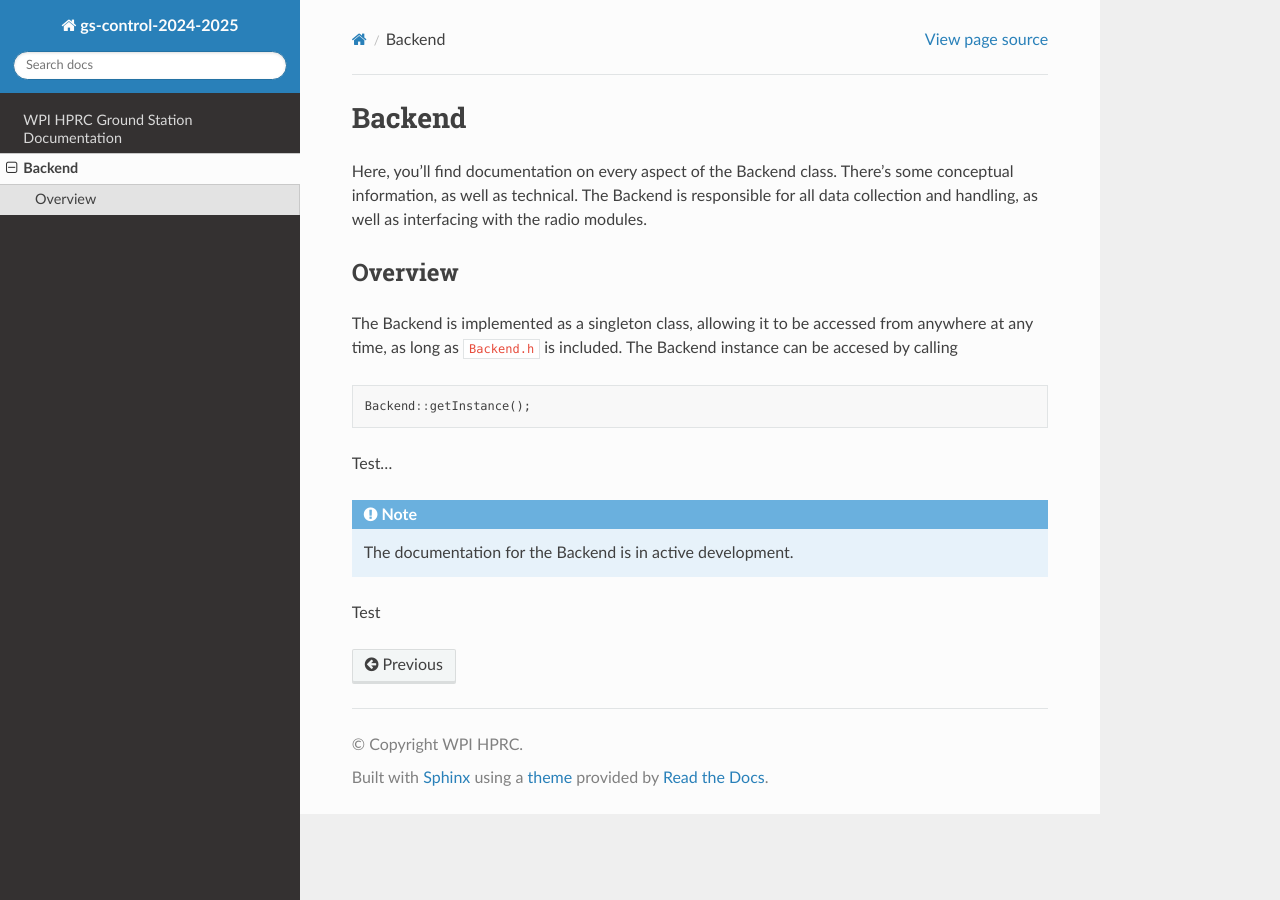
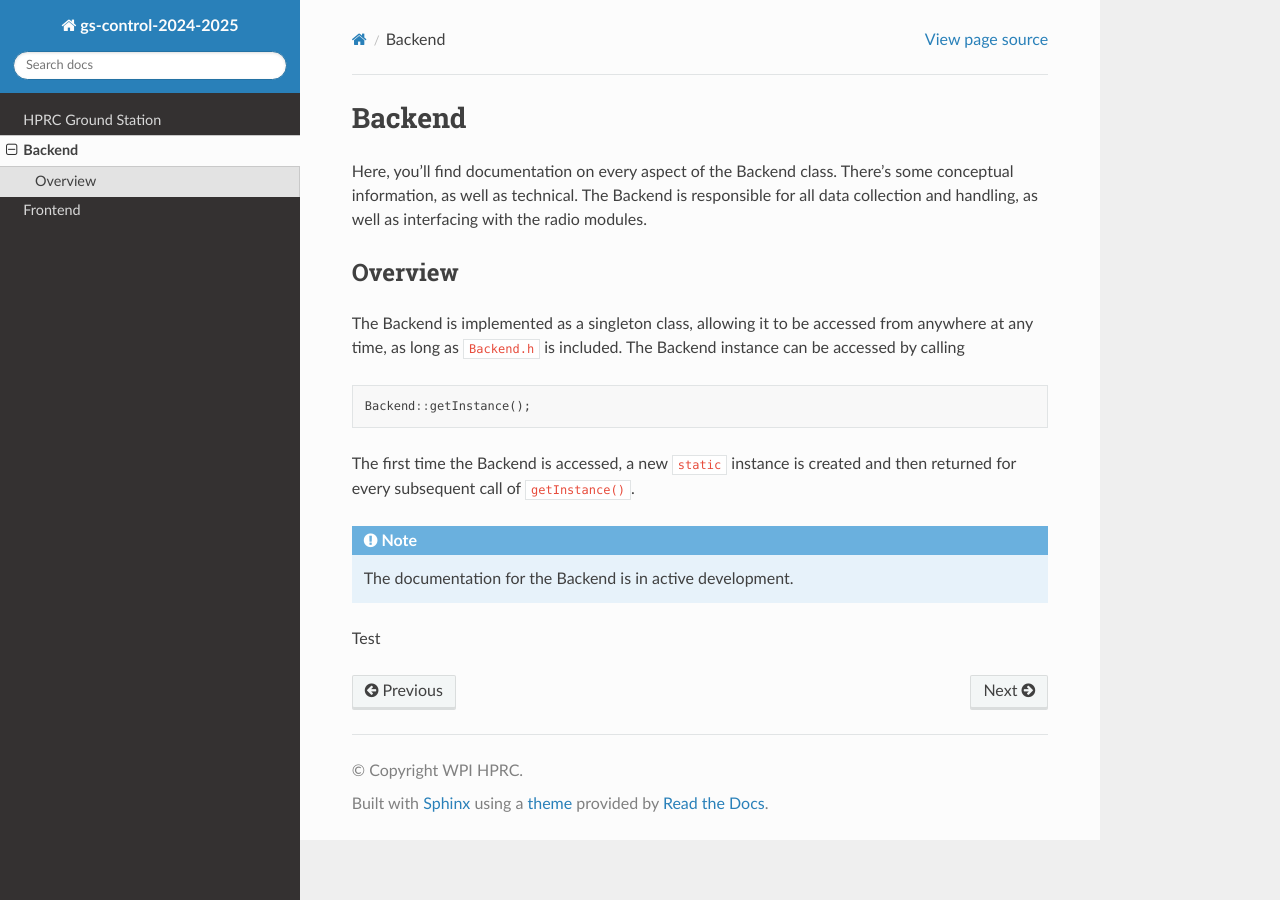
Before and after one commit to WPI-HPRC/gs-control-2024-2025, a Sphinx documentation site: the page built from docs/source/backend.rst, in a window 1280 px wide. Built offline with Sphinx 7.4.7 and the Read the Docs theme 3.1.0, drawn with Linux system fonts in a browser that asks for light colours.

Commit message:
added frontend doc

```diff
--- a/docs/source/backend.rst
+++ b/docs/source/backend.rst
@@ -8,13 +8,13 @@ Overview
 ########
 
 The Backend is implemented as a singleton class, allowing it to be accessed from anywhere at any time, as long as ``Backend.h`` is included.
-The Backend instance can be accesed by calling
+The Backend instance can be accessed by calling
 
 .. code-block:: cpp
 
     Backend::getInstance();
 
-Test...
+The first time the Backend is accessed, a new ``static`` instance is created and then returned for every subsequent call of ``getInstance()``.
 
 .. note::
     The documentation for the Backend is in active development.
--- /dev/null
+++ b/docs/source/frontend.rst
@@ -0,0 +1,4 @@
+Frontend
+========
+Here, you'll find documentation on the Frontend. The Frontend is responsible for all displays and provides an interface between the user and the Backend,
+The frontend does not exist as a single class, but rather a series of windows and widgets. Each window is its own class, as are widgets.
--- a/docs/source/index.rst
+++ b/docs/source/index.rst
@@ -1,4 +1,4 @@
-WPI HPRC Ground Station Documentation
+HPRC Ground Station
 =====================================
 
 Welcome to the documentation for WPI HPRC's Ground Station!
@@ -18,3 +18,4 @@ Contents
 .. toctree::
     self
     backend
+    frontend
```
